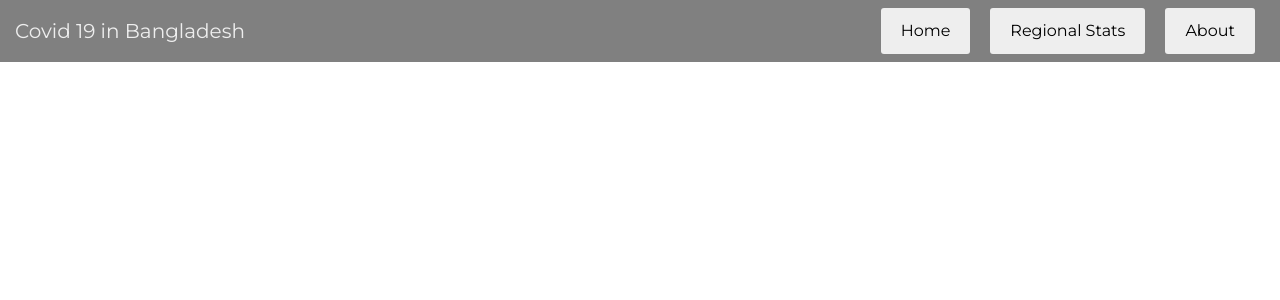
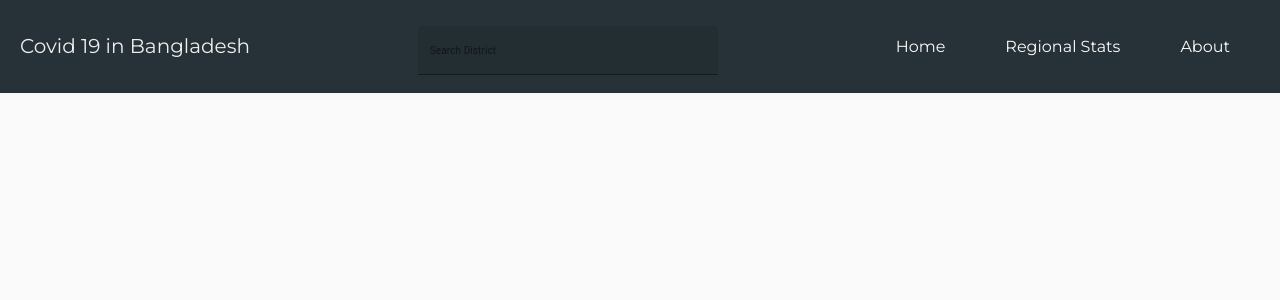
Before and after one commit to rafid0007/covid-bd, a React (Create React App) app in the folder covid-front/: page /about in a window 1280 px wide. Shown: the top 300 px of the page. Built offline with nearby package versions, Linux system fonts and the light colour scheme; what react-plotly.js would draw is missing.

Commit message:
updated navbar and background

```diff
--- a/covid-front/package.json
+++ b/covid-front/package.json
@@ -52,6 +52,7 @@
     ]
   },
   "devDependencies": {
+    "@material-ui/lab": "^4.0.0-alpha.57",
     "eslint": "^7.23.0"
   }
 }
--- a/covid-front/src/App.css
+++ b/covid-front/src/App.css
@@ -23,12 +23,17 @@ body {
   line-height: 1.6;
   font-size: 1.6rem;
   /* color: #000 */
-  /* background-color: var(--color-grey-light-1); */
+  background-color: #fafafa;
   -webkit-font-smoothing: antialiased;
   -moz-osx-font-smoothing: grayscale;
 }
 
+a,a:active,a:visited{
+  text-decoration: none;
+  color: #000;
+}
+
 .rsm-svg {
   width: 70rem;
-  height: 62rem;
+  height: 67rem;
 }
--- a/covid-front/src/App.js
+++ b/covid-front/src/App.js
@@ -1,9 +1,5 @@
 import React from 'react';
-import {
-  BrowserRouter as Router,
-  Switch,
-  Route
-} from "react-router-dom";
+import { Switch, Route } from "react-router-dom";
 
 // library imports
 import Plotly from "plotly.js-basic-dist";
@@ -25,13 +21,11 @@ function App() {
   return (
     <div className="App">
       <TopBar/>
-      <Router>
-        <Switch>
-          <Route exact path='/'>
-            <HomePage/>
-          </Route>
-        </Switch>
-      </Router>
+      <Switch>
+        <Route exact path='/'>
+          <HomePage/>
+        </Route>
+      </Switch>
     </div>
   );
 }
--- a/covid-front/src/Components/Charts/ObservableImpact.js
+++ b/covid-front/src/Components/Charts/ObservableImpact.js
@@ -117,11 +117,11 @@ export const ObservableImpact = () => {
 
     return (
         <>
-            <div class="box">
+            <div className="box">
                 <h2>
                     Obseravable impact on daily cases
                 </h2>
-                <div class="container" style={{ display: 'flex', alignItems: 'center' }}>
+                <div className="container" style={{ display: 'flex', alignItems: 'center' }}>
                     <Line data={chartData} options={chartOptions} width={600} height={300} />
                 </div>
                 <button onClick={refreshChartData}>Refresh</button>
--- a/covid-front/src/Components/Charts/SucceptiblePopulation.js
+++ b/covid-front/src/Components/Charts/SucceptiblePopulation.js
@@ -96,11 +96,11 @@ export const SucceptiblePopulation = () => {
 
     return (
         <>
-            <div class="box">
+            <div className="box">
                 <h2>
                     Succeptible Population
                 </h2>
-                <div class="container" style={{ display: 'flex', alignItems: 'center' }}>
+                <div className="container" style={{ display: 'flex', alignItems: 'center' }}>
                     <Bar data={chartData} options={chartOptions} width={600} height={300} />
                 </div>
                 <button onClick={refreshChartData}>Refresh</button>
--- /dev/null
+++ b/covid-front/src/Components/searchBar/searchBar.js
@@ -0,0 +1,123 @@
+/* eslint-disable no-use-before-define */
+import React from 'react';
+import TextField from '@material-ui/core/TextField';
+import Autocomplete from '@material-ui/lab/Autocomplete';
+
+export default function SearchBar() {
+  return (
+    <div style={{ width: 300 }}>
+      <Autocomplete
+        id="search-district"
+        freeSolo
+        options={top100Films.map((option) => option.title)}
+        renderInput={(params) => (
+          <TextField {...params} label="Search District" margin="normal" variant="filled" />
+        )}
+      />
+    </div>
+  );
+}
+
+// Top 100 films as rated by IMDb users. http://www.imdb.com/chart/top
+const top100Films = [
+  { title: 'The Shawshank Redemption', year: 1994 },
+  { title: 'The Godfather', year: 1972 },
+  { title: 'The Godfather: Part II', year: 1974 },
+  { title: 'The Dark Knight', year: 2008 },
+  { title: '12 Angry Men', year: 1957 },
+  { title: "Schindler's List", year: 1993 },
+  { title: 'Pulp Fiction', year: 1994 },
+  { title: 'The Lord of the Rings: The Return of the King', year: 2003 },
+  { title: 'The Good, the Bad and the Ugly', year: 1966 },
+  { title: 'Fight Club', year: 1999 },
+  { title: 'The Lord of the Rings: The Fellowship of the Ring', year: 2001 },
+  { title: 'Star Wars: Episode V - The Empire Strikes Back', year: 1980 },
+  { title: 'Forrest Gump', year: 1994 },
+  { title: 'Inception', year: 2010 },
+  { title: 'The Lord of the Rings: The Two Towers', year: 2002 },
+  { title: "One Flew Over the Cuckoo's Nest", year: 1975 },
+  { title: 'Goodfellas', year: 1990 },
+  { title: 'The Matrix', year: 1999 },
+  { title: 'Seven Samurai', year: 1954 },
+  { title: 'Star Wars: Episode IV - A New Hope', year: 1977 },
+  { title: 'City of God', year: 2002 },
+  { title: 'Se7en', year: 1995 },
+  { title: 'The Silence of the Lambs', year: 1991 },
+  { title: "It's a Wonderful Life", year: 1946 },
+  { title: 'Life Is Beautiful', year: 1997 },
+  { title: 'The Usual Suspects', year: 1995 },
+  { title: 'Léon: The Professional', year: 1994 },
+  { title: 'Spirited Away', year: 2001 },
+  { title: 'Saving Private Ryan', year: 1998 },
+  { title: 'Once Upon a Time in the West', year: 1968 },
+  { title: 'American History X', year: 1998 },
+  { title: 'Interstellar', year: 2014 },
+  { title: 'Casablanca', year: 1942 },
+  { title: 'City Lights', year: 1931 },
+  { title: 'Psycho', year: 1960 },
+  { title: 'The Green Mile', year: 1999 },
+  { title: 'The Intouchables', year: 2011 },
+  { title: 'Modern Times', year: 1936 },
+  { title: 'Raiders of the Lost Ark', year: 1981 },
+  { title: 'Rear Window', year: 1954 },
+  { title: 'The Pianist', year: 2002 },
+  { title: 'The Departed', year: 2006 },
+  { title: 'Terminator 2: Judgment Day', year: 1991 },
+  { title: 'Back to the Future', year: 1985 },
+  { title: 'Whiplash', year: 2014 },
+  { title: 'Gladiator', year: 2000 },
+  { title: 'Memento', year: 2000 },
+  { title: 'The Prestige', year: 2006 },
+  { title: 'The Lion King', year: 1994 },
+  { title: 'Apocalypse Now', year: 1979 },
+  { title: 'Alien', year: 1979 },
+  { title: 'Sunset Boulevard', year: 1950 },
+  { title: 'Dr. Strangelove or: How I Learned to Stop Worrying and Love the Bomb', year: 1964 },
+  { title: 'The Great Dictator', year: 1940 },
+  { title: 'Cinema Paradiso', year: 1988 },
+  { title: 'The Lives of Others', year: 2006 },
+  { title: 'Grave of the Fireflies', year: 1988 },
+  { title: 'Paths of Glory', year: 1957 },
+  { title: 'Django Unchained', year: 2012 },
+  { title: 'The Shining', year: 1980 },
+  { title: 'WALL·E', year: 2008 },
+  { title: 'American Beauty', year: 1999 },
+  { title: 'The Dark Knight Rises', year: 2012 },
+  { title: 'Princess Mononoke', year: 1997 },
+  { title: 'Aliens', year: 1986 },
+  { title: 'Oldboy', year: 2003 },
+  { title: 'Once Upon a Time in America', year: 1984 },
+  { title: 'Witness for the Prosecution', year: 1957 },
+  { title: 'Das Boot', year: 1981 },
+  { title: 'Citizen Kane', year: 1941 },
+  { title: 'North by Northwest', year: 1959 },
+  { title: 'Vertigo', year: 1958 },
+  { title: 'Star Wars: Episode VI - Return of the Jedi', year: 1983 },
+  { title: 'Reservoir Dogs', year: 1992 },
+  { title: 'Braveheart', year: 1995 },
+  { title: 'M', year: 1931 },
+  { title: 'Requiem for a Dream', year: 2000 },
+  { title: 'Amélie', year: 2001 },
+  { title: 'A Clockwork Orange', year: 1971 },
+  { title: 'Like Stars on Earth', year: 2007 },
+  { title: 'Taxi Driver', year: 1976 },
+  { title: 'Lawrence of Arabia', year: 1962 },
+  { title: 'Double Indemnity', year: 1944 },
+  { title: 'Eternal Sunshine of the Spotless Mind', year: 2004 },
+  { title: 'Amadeus', year: 1984 },
+  { title: 'To Kill a Mockingbird', year: 1962 },
+  { title: 'Toy Story 3', year: 2010 },
+  { title: 'Logan', year: 2017 },
+  { title: 'Full Metal Jacket', year: 1987 },
+  { title: 'Dangal', year: 2016 },
+  { title: 'The Sting', year: 1973 },
+  { title: '2001: A Space Odyssey', year: 1968 },
+  { title: "Singin' in the Rain", year: 1952 },
+  { title: 'Toy Story', year: 1995 },
+  { title: 'Bicycle Thieves', year: 1948 },
+  { title: 'The Kid', year: 1921 },
+  { title: 'Inglourious Basterds', year: 2009 },
+  { title: 'Snatch', year: 2000 },
+  { title: '3 Idiots', year: 2009 },
+  { title: 'Monty Python and the Holy Grail', year: 1975 },
+];
--- a/covid-front/src/Components/topBar/topBar.js
+++ b/covid-front/src/Components/topBar/topBar.js
@@ -1,4 +1,8 @@
 import React from 'react';
+import {Link} from  'react-router-dom';
+
+import SearchBar from '../searchBar/searchBar'
+
 import styles from './topBar.module.css';
 
 const TopBar = () => {
@@ -6,10 +10,12 @@ const TopBar = () => {
         <div className={styles.topBar}>
             <div className={styles.brand}>Covid 19 in Bangladesh</div>
             <div className={styles.grow}/>
+            <SearchBar/>
+            <div className={styles.grow}/>
             <ul className={styles.cats}>
-                <li className={styles.catItem}>Home</li>
-                <li className={styles.catItem}>Regional Stats</li>
-                <li className={styles.catItem}>About</li>
+                <li className={styles.catItem}><Link  to='/'>Home</Link></li>
+                <li className={styles.catItem}><Link to='/regional'>Regional Stats</Link></li>
+                <li className={styles.catItem}><Link to='/about'>About</Link></li>
             </ul>
         </div>
     )
--- a/covid-front/src/Components/topBar/topBar.module.css
+++ b/covid-front/src/Components/topBar/topBar.module.css
@@ -2,14 +2,15 @@
     display: flex;
     justify-content: space-between;
     align-items: center;
-    background-color: grey;
-    padding: .5rem;
+    background-color: #263238;
+    padding: 1rem;
 }
 
 .brand{
     padding: 1rem;
     font-size: 2rem;
     color:#eee;
+    cursor: pointer;
 }
 
 .grow{
@@ -22,8 +23,13 @@
 }
 
 .catItem{
-    background-color: #eee;
+    /* background-color: #eee; */
     padding: 1rem 2rem;
     margin-right: 2rem;
     border-radius: 3px;
+    cursor: pointer;
 }
+
+.catItem a{
+    color: #fafafa !important;
+}
--- a/covid-front/src/Pages/HomePage.js
+++ b/covid-front/src/Pages/HomePage.js
@@ -9,7 +9,7 @@ import styles from './homePage.module.css';
 
 export const HomePage = () => {
     return (
-        <section class={styles.homePage}>
+        <section className={styles.homePage}>
             <div className={styles.options}>Options Bar</div>
 
             <div className={styles.mapContainer}>
@@ -17,10 +17,10 @@ export const HomePage = () => {
             </div>
 
             <div className={styles.chartsContainer}>
-                <div className={styles.orange}>
+                <div className={styles.chart}>
                     <SucceptiblePopulation></SucceptiblePopulation>
                 </div>
-                <div className={styles.orange}>
+                <div className={styles.chart}>
                     <ObservableImpact></ObservableImpact>
                 </div>
             </div>
--- a/covid-front/src/Pages/homePage.module.css
+++ b/covid-front/src/Pages/homePage.module.css
@@ -2,6 +2,7 @@
   padding: 3rem;
   display: grid;
   /* grid-template-columns: 3fr 2fr; */
+  grid-column-gap: 1rem;
   grid-row-gap: 2rem;
 }
 
@@ -12,8 +13,9 @@
 }
 
 .mapContainer {
-  /* background-color: red; */
-  height: 62rem;
+  /* background-color: #fafafa; */
+  border-radius: .5rem;
+  height: 67rem;
 }
 
 .chartsContainer {
@@ -28,6 +30,8 @@
   grid-column: span 2;
 }
 
-.orange {
-  /* background-color: orange; */
+.chart{
+    /* background-color: #fafafa; */
+    border-radius: .5rem;
+    padding: 1rem;
 }
--- a/covid-front/src/index.js
+++ b/covid-front/src/index.js
@@ -1,12 +1,15 @@
 import React from 'react';
 import ReactDOM from 'react-dom';
+import {BrowserRouter} from "react-router-dom";
 import './index.css';
 import App from './App';
 import reportWebVitals from './reportWebVitals';
 
 ReactDOM.render(
   <React.StrictMode>
-    <App />
+    <BrowserRouter>
+      <App />
+    </BrowserRouter>
   </React.StrictMode>,
   document.getElementById('root')
 );
```
Also changed, not shown: 1 other file (tests, documents, lock files or other folders).
